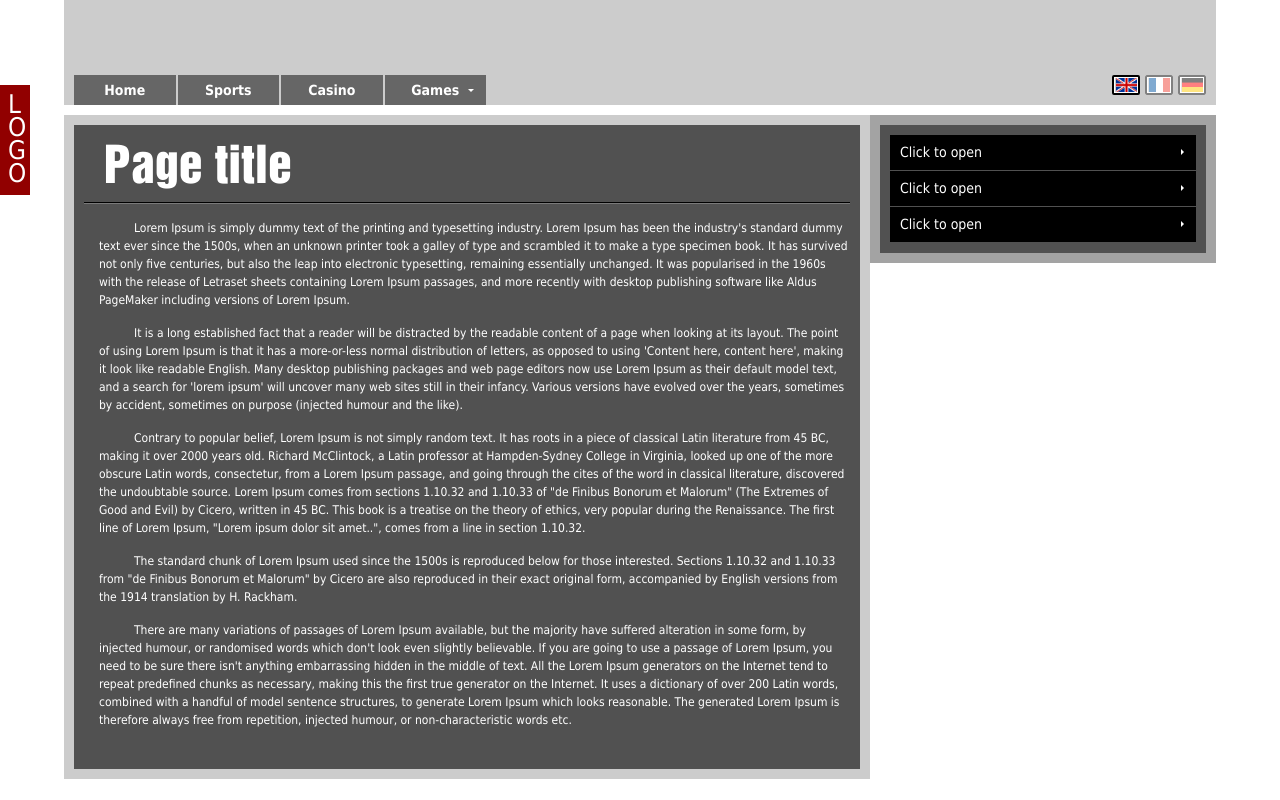
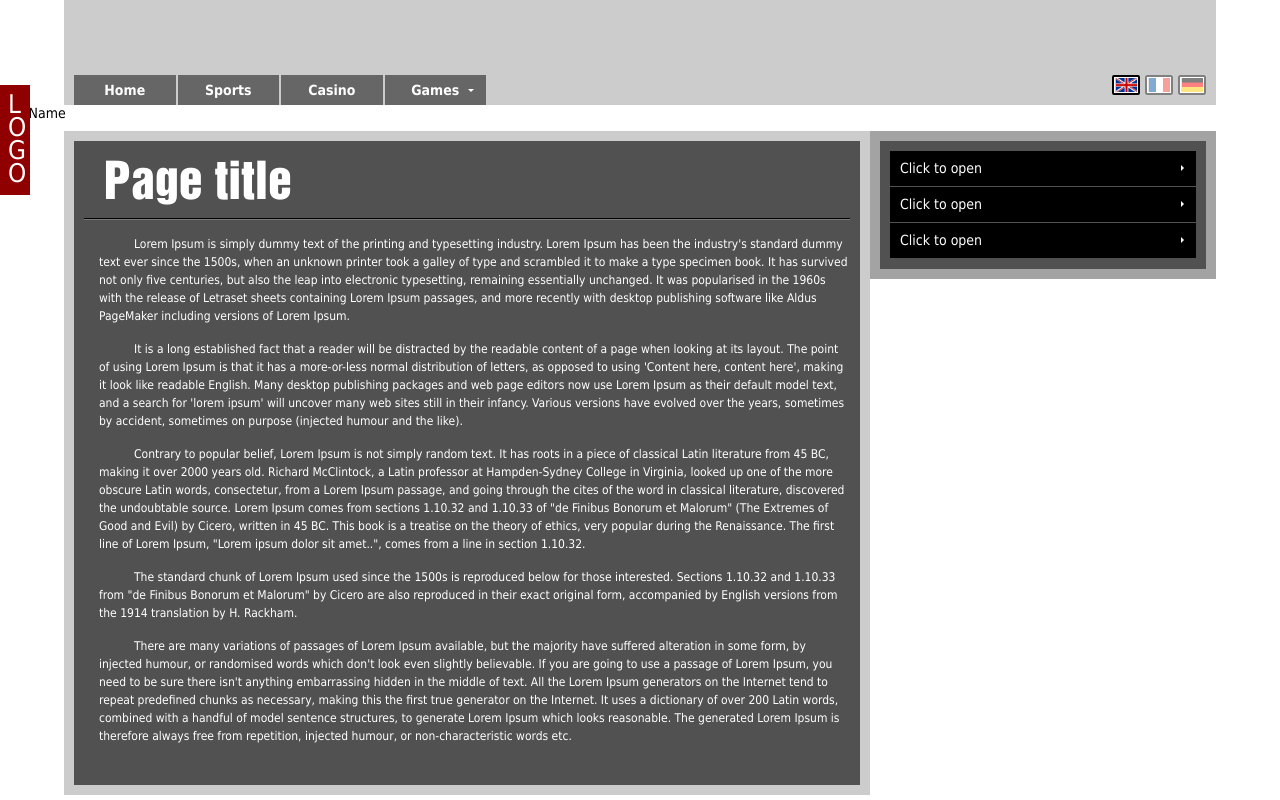
Before and after one commit to snukal/Sunday-work, a plain HTML site: page index.html in a window 1280 px wide. Shown: the top 800 px of the page. Drawn offline with Linux system fonts and the light colour scheme; no server answers.

Commit message:
Test name

```diff
--- a/index.html
+++ b/index.html
@@ -66,6 +66,7 @@
                         </ul>
                     </div>
                 </div>
+                <div>Test Name</div>
             </header>
 
         </div>
```
